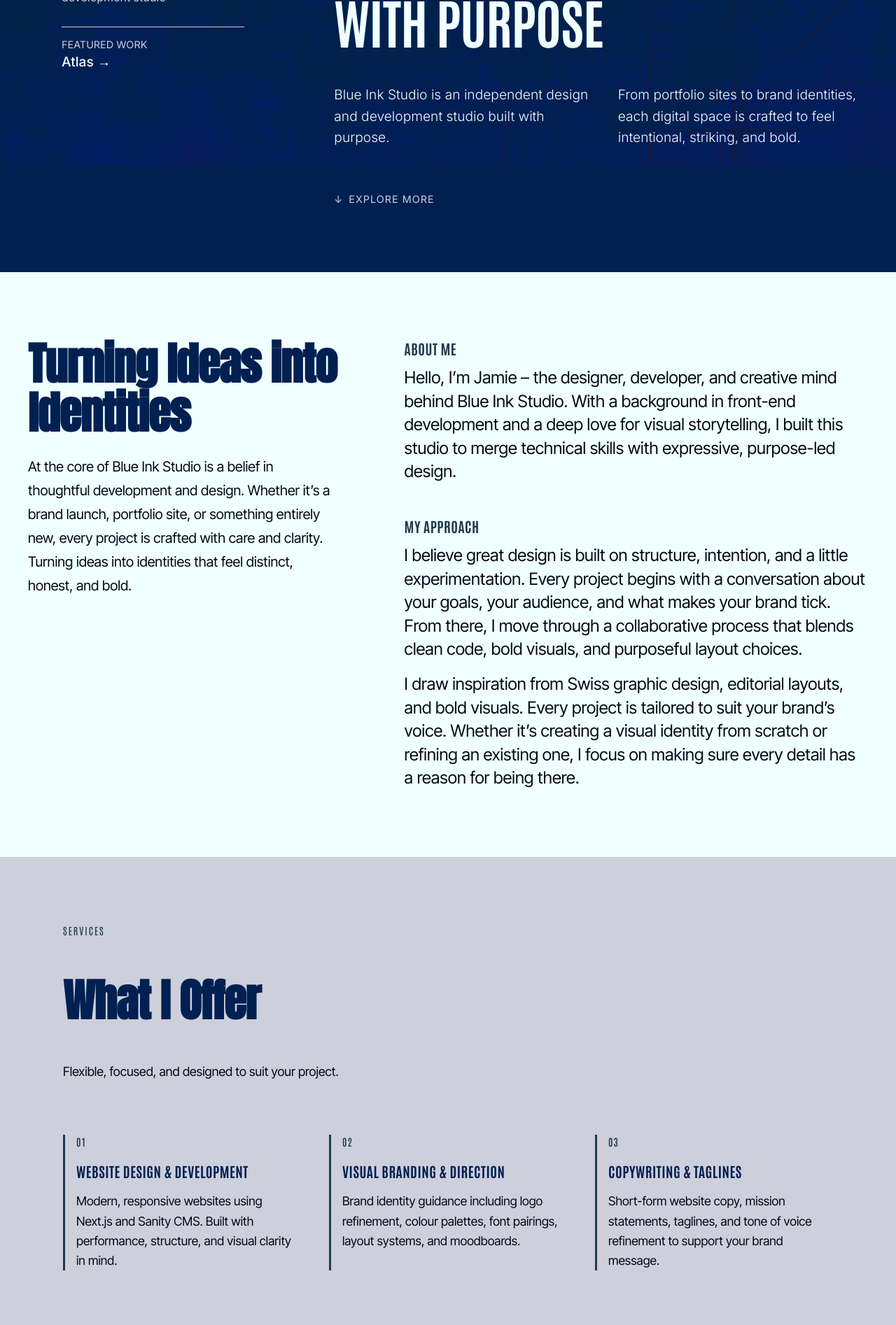
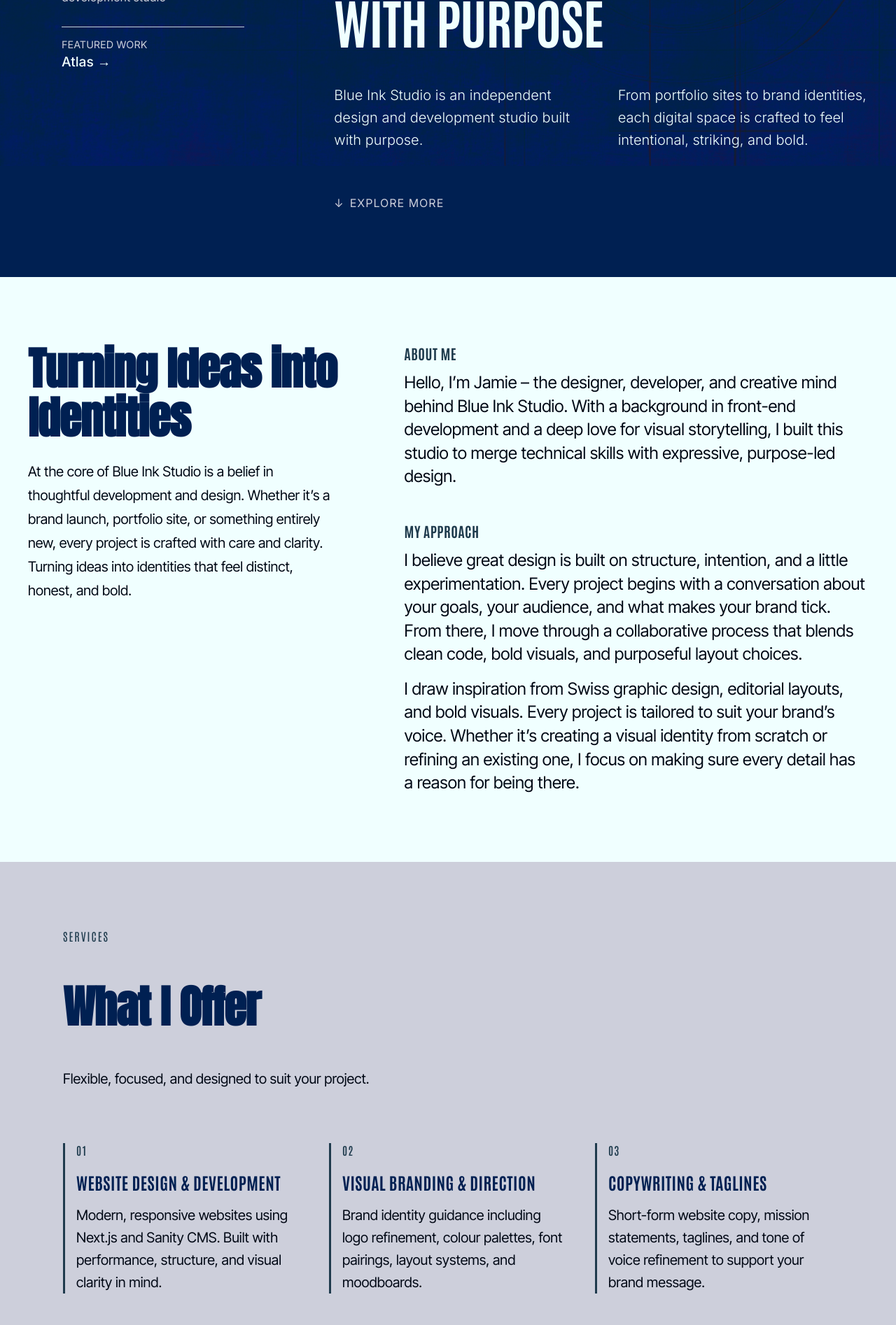
Before and after one commit to jaycee808/blue-ink-studio, a Next.js app: page / in a window 1280 px wide. Shown: the part 480-2374 px from the top of the page at 70% size. Built offline with nearby package versions, Linux system fonts and the light colour scheme; a web font is replaced by a local one.

Commit message:
adjusted typography sizes on hero page

```diff
--- a/src/app/globals.css
+++ b/src/app/globals.css
@@ -120,7 +120,7 @@ a {
 @media only screen and (max-width: 400px) {
   .nav-links {
     gap: 2rem;
-    font-size: 1.2rem;
+    font-size: 1.25rem;
     margin-right: auto;
     margin-left: auto;
   }
@@ -215,7 +215,7 @@ a {
   justify-content: space-between;
   gap: 2rem;
   color: var(--white);
-  font-size: 1.2rem;
+  font-size: 1.25rem;
   font-weight: 300;
   line-height: 1.6;
   margin-top: 1rem;
@@ -230,7 +230,7 @@ a {
 /* Scroll Cue */
 
 .scroll-cue {
-  font-size: 0.9rem;
+  font-size: 1rem;
   color: var(--gray);
   display: flex;
   align-items: center;
@@ -334,7 +334,7 @@ a {
 
 .section-label {
   font-family: 'Antonio', sans-serif;
-  font-size: 0.875rem;
+  font-size: 1rem;
   letter-spacing: 2px;
   text-transform: uppercase;
   color: var(--blue-gray);
@@ -352,7 +352,7 @@ a {
 }
 
 .services-intro {
-  font-size: 1.125rem;
+  font-size: 1.25rem;
   font-weight: 400;
   color: var(--black);
   margin-bottom: 2rem;
@@ -376,7 +376,7 @@ a {
 
 .service-number {
   font-family: 'Antonio', sans-serif;
-  font-size: 0.9rem;
+  font-size: 1rem;
   font-weight: 600;
   letter-spacing: 1px;
   color: var(--blue-gray);
@@ -386,14 +386,14 @@ a {
 .service-title {
   font-family: 'Antonio', sans-serif;
   font-weight: 700;
-  font-size: 1.25rem;
+  font-size: 1.5rem;
   text-transform: uppercase;
   letter-spacing: 0.5px;
   color: var(--blue);
 }
 
 .service-item p {
-  font-size: 1.1rem;
+  font-size: 1.25rem;
   line-height: 1.6;
   color: var(--black);
 }
@@ -410,7 +410,7 @@ a {
   color: var(--white);
   padding: 0.75rem 2rem;
   font-family: 'Antonio', sans-serif;
-  font-size: 1rem;
+  font-size: 1.25rem;
   text-transform: uppercase;
   letter-spacing: 0.5px;
   text-decoration: none;
```
